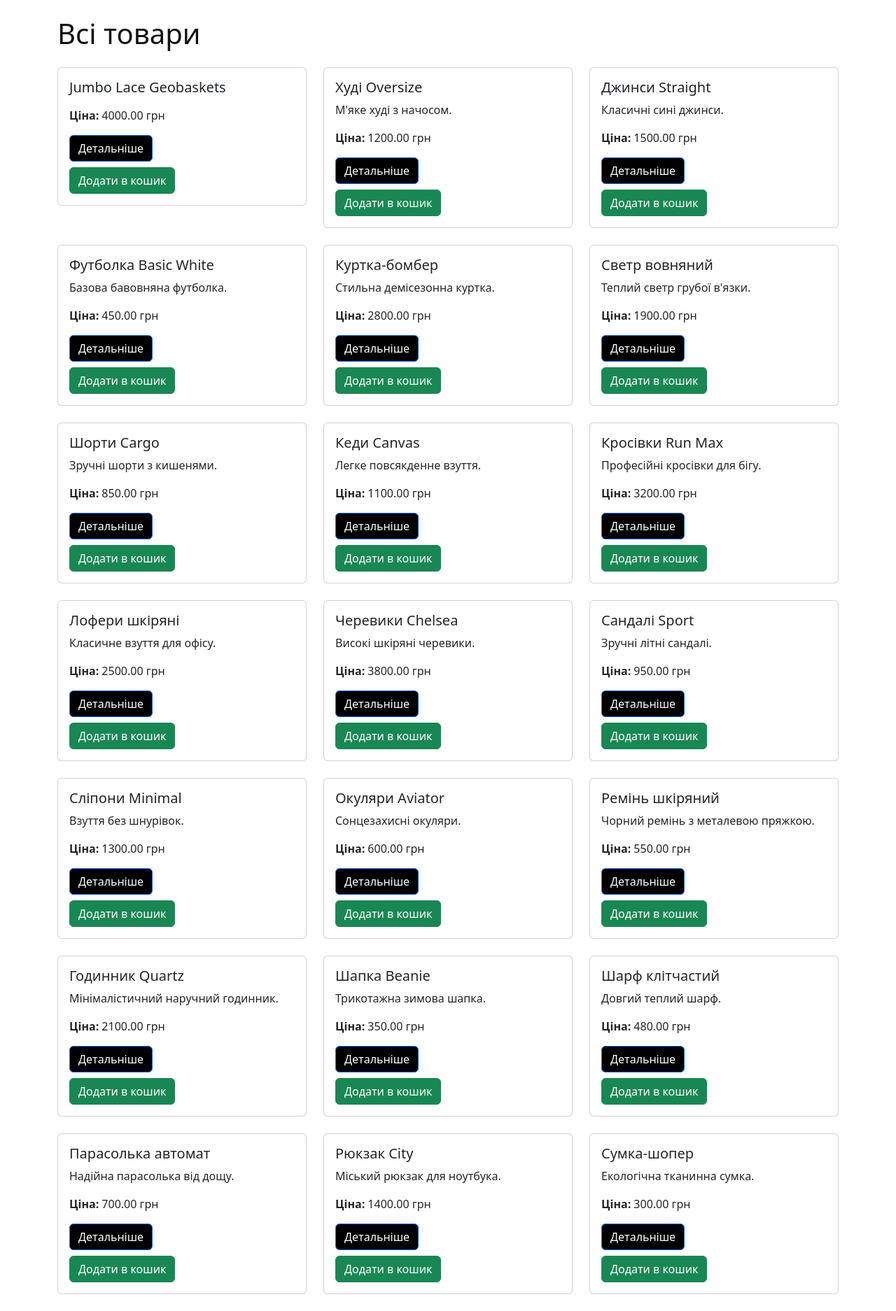
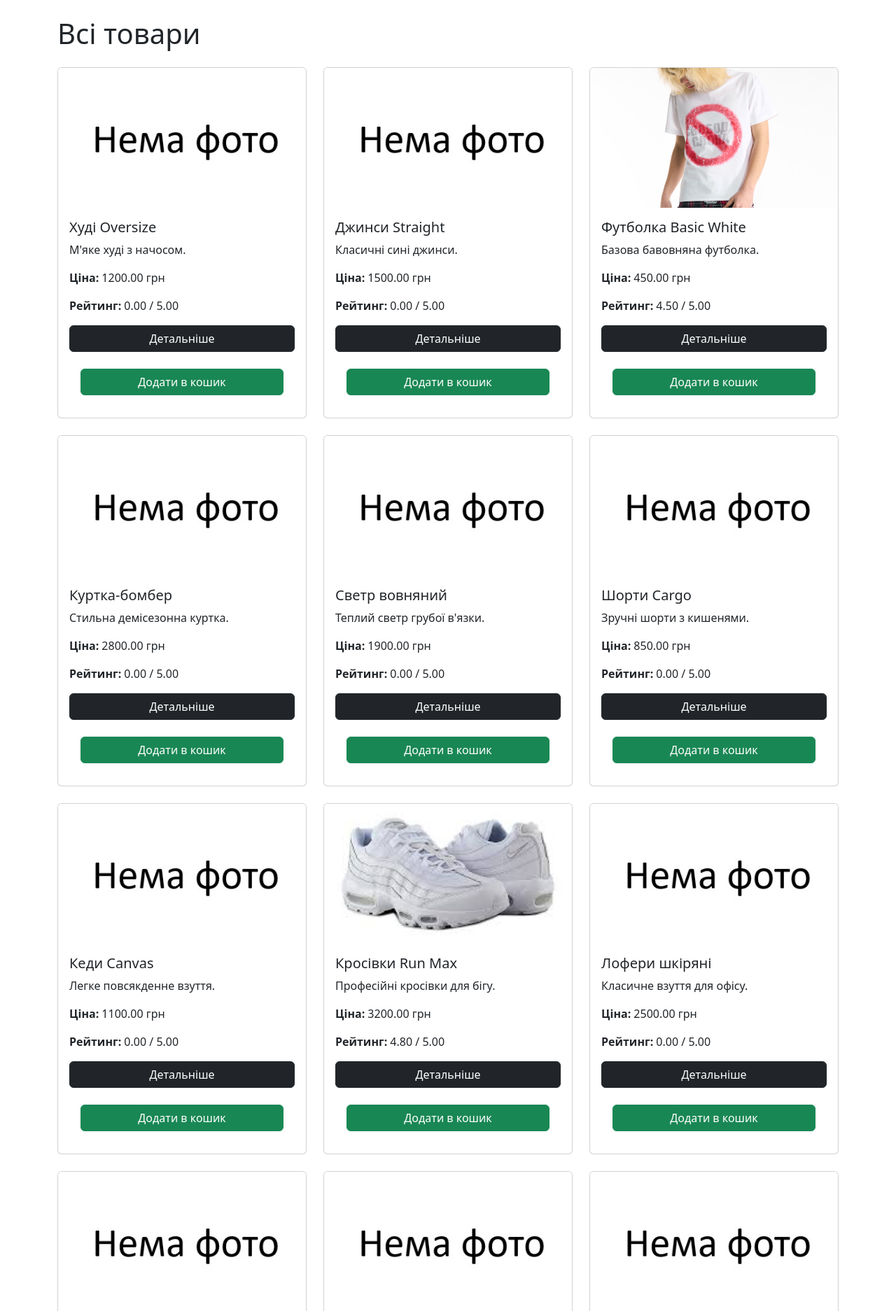
Before and after one commit to tr3pas/django_project_marketplace, a Django app: page /products/ in a window 1280 px wide. Shown: the part 112-1986 px from the top of the page at 70% size. Run offline with Django 5.2, Linux system fonts and the light colour scheme; data comes from the database, SQL or seed files in the repository; data that the repository does not hold is empty.

Commit message:
add pictures

```diff
--- a/products/admin.py
+++ b/products/admin.py
@@ -1,6 +1,6 @@
 
 from django.contrib import admin
-from .models import Category, Product, ProductImage
+from .models import Category, Product
 
 @admin.register(Category)
 class CategoryAdmin(admin.ModelAdmin):
@@ -11,7 +11,3 @@ class ProductAdmin(admin.ModelAdmin):
 	list_display = ("name", "category", "price", "color", "size", "created_at")
 	list_filter = ("category", "color", "size")
 	search_fields = ("name", "description")
-
-@admin.register(ProductImage)
-class ProductImageAdmin(admin.ModelAdmin):
-	list_display = ("product", "image", "alt_text")
--- a/products/models.py
+++ b/products/models.py
@@ -20,15 +20,9 @@ class Product(models.Model):
     size = models.CharField(max_length=30, blank=True)
     created_at = models.DateTimeField(auto_now_add=True)
     updated_at = models.DateTimeField(auto_now=True)
+    rating = models.DecimalField(max_digits=3, decimal_places=2, default=0.0)
+
+    image = models.ImageField(upload_to='product_images/', blank=True, null=True)
 
     def __str__(self):
         return self.name
-
-
-class ProductImage(models.Model):
-    product = models.ForeignKey(Product, on_delete=models.CASCADE, related_name='images')
-    image = models.ImageField(upload_to='product_images/')
-    alt_text = models.CharField(max_length=255, blank=True)
-
-    def __str__(self):
-        return f"Image for {self.product.name}"
--- a/templates/base.html
+++ b/templates/base.html
@@ -4,7 +4,10 @@
 <head>
 	<meta charset="UTF-8">
 	<title>{% block title %}Wanted Shop{% endblock %}</title>
+
 	<link rel="stylesheet" href="{% static 'css/main.css' %}">
+	<link href="https://cdn.jsdelivr.net/npm/bootstrap@5.3.2/dist/css/bootstrap.min.css" rel="stylesheet">
+	<link rel="icon" href="{% static 'media/favicon.ico' %}" type="image/x-icon">
 </head>
 <body>
 	{% include 'components/header.html' %}
--- a/templates/product/home.html
+++ b/templates/product/home.html
@@ -13,7 +13,7 @@
                 <div class="card-body">
                     <h5 class="card-title">{{ category.name }}</h5>
                     <p class="card-text">{{ category.description }}</p>
-                    <a href="{% url 'products:product_list_by_category' category.id %}" class="btn btn-primary">Переглянути товари</a>
+                    <a href="{% url 'products:product_list_by_category' category.id %}" class="btn btn-dark">Переглянути товари</a>
                 </div>
             </div>
         </div>
--- a/templates/product/product_list.html
+++ b/templates/product/product_list.html
@@ -9,16 +9,19 @@
     <div class="row">
         {% for product in products %}
         <div class="col-md-4">
-            <div class="card">
-                {% if product.images.first %}
-                <img src="{{ product.images.first.image.url }}" class="card-img-top" alt="{{ product.images.first.alt_text }}">
+            <div class="card h-90 mb-4">
+                {% if product.image %}
+                <img src="{{ product.image.url }}" class="card-img-top" style="height: 200px; object-fit: cover;">
+                {% else %}
+                <img src="/static/media/products/isnt_picture.jpg" class="card-img-top" style="height: 200px; object-fit: cover;">
                 {% endif %}
-                <div class="card-body">
+                <div class="card-body d-flex flex-column">
                     <h5 class="card-title">{{ product.name }}</h5>
                     <p class="card-text">{{ product.description|truncatewords:15 }}</p>
                     <p class="card-text"><strong>Ціна:</strong> {{ product.price }} грн</p>
-                    <a href="{% url 'products:product_details' product.id %}" class="btn btn-primary">Детальніше</a>
-                    <form method="post" action="{% url 'cart:add_cart' product.id %}">
+                    <p class="card-text"><strong>Рейтинг:</strong> {{ product.rating }} / 5.00</p>
+                    <a href="{% url 'products:product_details' product.id %}" class="btn btn-dark">Детальніше</a>
+                    <form method="post" action="{% url 'cart:add_cart' product.id %}" class="card-body d-flex flex-column mt-auto">
                         {% csrf_token %}
                         <input type="hidden" name="quantity" value="1">
                         <button type="submit" class="btn btn-success mt-2">Додати в кошик</button>
--- a/wanted_shop/urls.py
+++ b/wanted_shop/urls.py
@@ -19,6 +19,7 @@ Including another URLconf
 from django.contrib import admin
 from django.urls import path, include
 from django.conf import settings
+from django.conf.urls.static import static
 
 urlpatterns = [
     path('admin/', admin.site.urls),
@@ -31,3 +32,4 @@ urlpatterns = [
 if settings.DEBUG:
     import debug_toolbar
     urlpatterns += [path('__debug__/', include(debug_toolbar.urls))]
+    urlpatterns += static(settings.MEDIA_URL, document_root=settings.MEDIA_ROOT)
```
Also changed, not shown: products/management/commands/create_products.py (+14 -15 lines), templates/product/product_details.html (+3 -5 lines), wanted_shop/settings.py (+9 -5 lines), db.sqlite3, products/migrations/0002_product_image_product_rating_delete_productimage.py (added), static/media/products/clothes/black_shirt.jpg (added), static/media/products/clothes/white_t_shirt.jpg (added), static/media/products/isnt_picture.jpg (added), static/media/products/shoes/air_max_95.jpg (added), static/media/products/shoes/converse.jpg (added), static/media/products/shoes/jumbo_geobasket.jpg (added), static/media/products/shoes/loafers.jpg (added).
